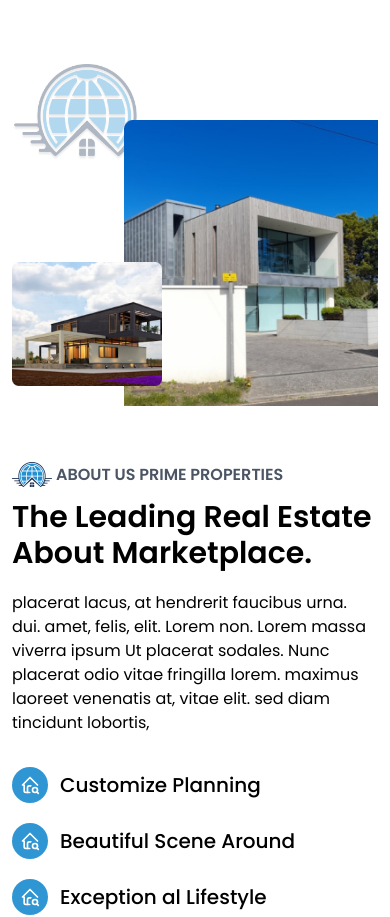
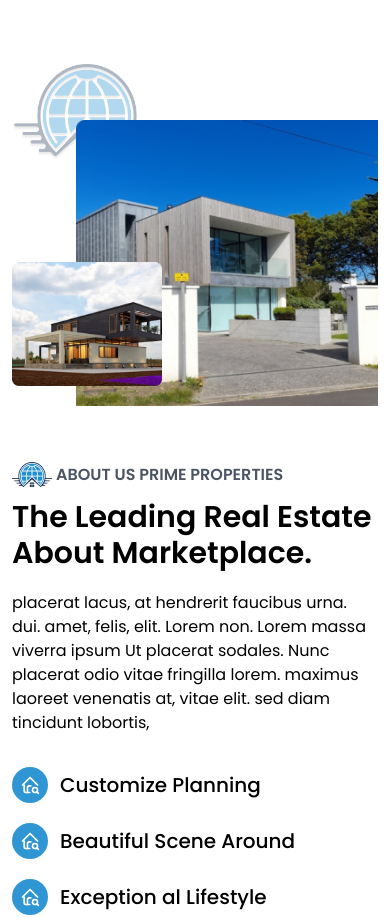
Before and after one commit to mdmahafuzur47/us_prime_land, a Next.js app: page / in a window 390 px wide. Shown: the part 4740-5657 px from the top of the page. Built offline with nearby package versions, Linux system fonts and the light colour scheme.

Commit message:
update AboutOurPrimeProperties.tsx

```diff
--- a/src/components/pages/home/AboutOurPrimeProperties.tsx
+++ b/src/components/pages/home/AboutOurPrimeProperties.tsx
@@ -21,7 +21,7 @@ export default function AboutOurPrimeProperties() {
             alt="logo"
             width={450}
             height={500}
-            className="w-[480px] object-cover relative top-14 left-28"
+            className="w-[480px] object-cover relative top-14 left-16 md:left-28"
           />
           <Image
             src={"/aboutOur/Rectangle 58.png"}
```
